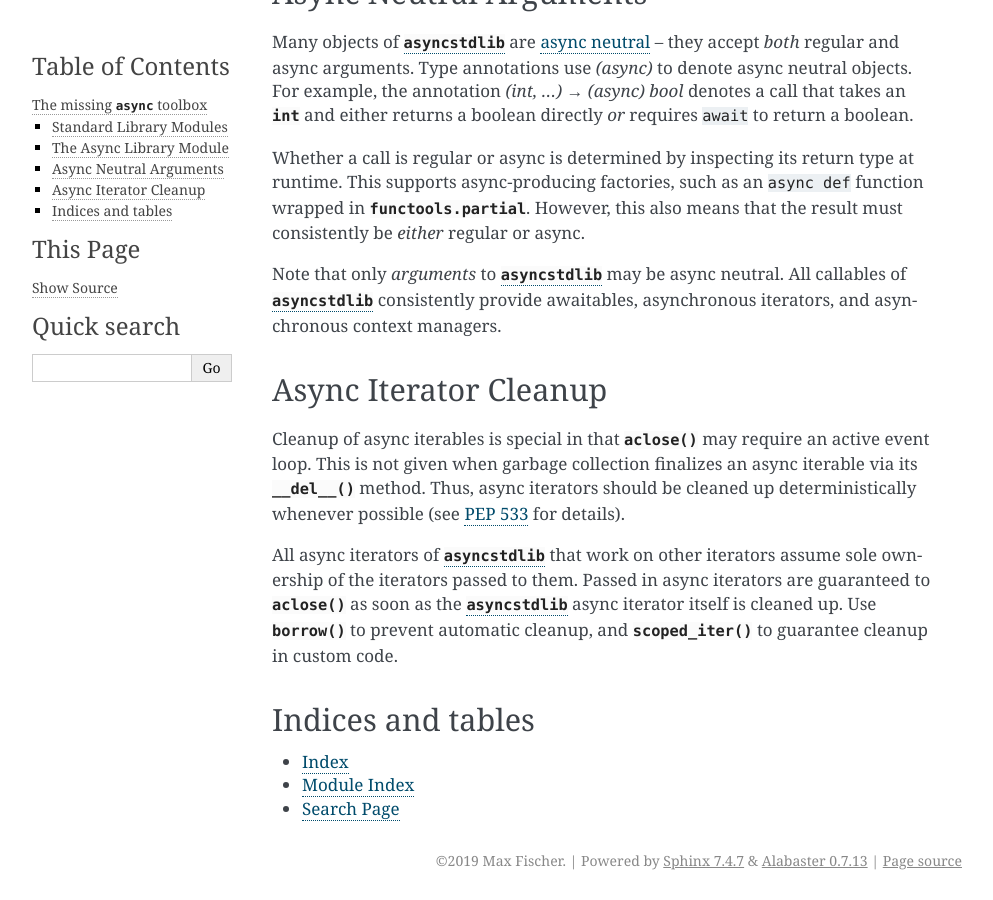
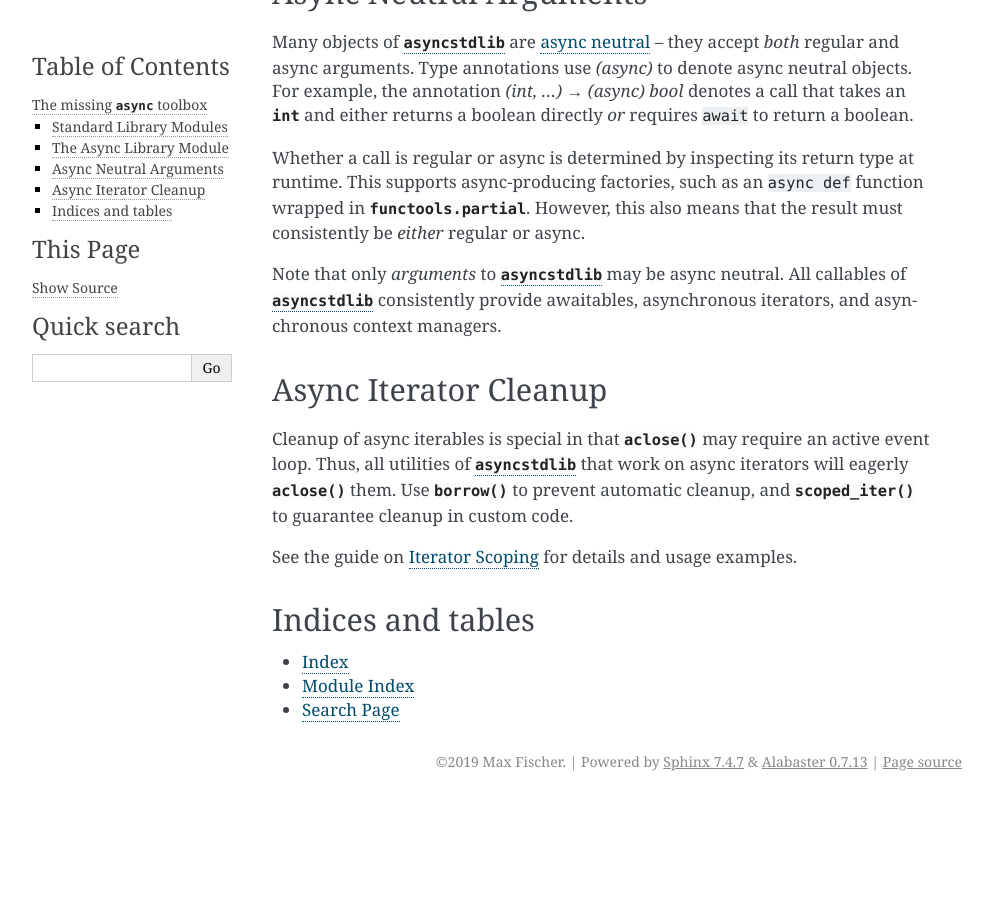
Before and after one commit to maxfischer2781/asyncstdlib, a Sphinx documentation site: the page built from docs/index.rst, in a window 1280 px wide and 900 px high, scrolled down 1141 px. Shown: the whole window, without its empty margins (148-1141 px from the left). Built offline with Sphinx 7.4.7, drawn with Linux system fonts in a browser that asks for light colours; formulas are drawn with MathJax 3; after the commit the page ends 1942 px from its top, so only the background shows below that.

Commit message:
Docs on iterator scoping (#71)
* separated howto/notes from library

* hooked scoping guide into other pages

```diff
--- a/docs/index.rst
+++ b/docs/index.rst
@@ -40,6 +40,13 @@ The missing ``async`` toolbox
    source/api/contextlib
    source/api/itertools
    source/api/asynctools
+
+.. toctree::
+   :maxdepth: 1
+   :caption: Guides and Notes
+   :hidden:
+
+   source/notes/iter_scope
    source/glossary
 
 .. toctree::
@@ -128,18 +135,12 @@ Async Iterator Cleanup
 ======================
 
 Cleanup of async iterables is special in that :py:meth:`~agen.aclose` may require
-an active event loop. This is not given when garbage collection finalizes an
-async iterable via its :py:meth:`~object.__del__` method. Thus, async iterators
-should be cleaned up deterministically whenever possible (see `PEP 533`_ for details).
-
-All async iterators of :py:mod:`asyncstdlib` that work on other iterators
-assume sole ownership of the iterators passed to them.
-Passed in async iterators are guaranteed to :py:meth:`~agen.aclose` as soon as
-the :py:mod:`asyncstdlib` async iterator itself is cleaned up.
+an active event loop. Thus, all utilities of :py:mod:`asyncstdlib` that work on async
+iterators will eagerly :py:meth:`~agen.aclose` them.
 Use :py:func:`~asyncstdlib.asynctools.borrow` to prevent automatic cleanup,
 and :py:func:`~asyncstdlib.asynctools.scoped_iter` to guarantee cleanup in custom code.
 
-.. _PEP 533: https://www.python.org/dev/peps/pep-0533/
+See the guide on :ref:`guide_iteration` for details and usage examples.
 
 Indices and tables
 ==================
```
Also changed, not shown: docs/source/api/itertools.rst (+8 -0 lines), docs/source/notes/iter_scope.rst (added, +89 -0 lines).
